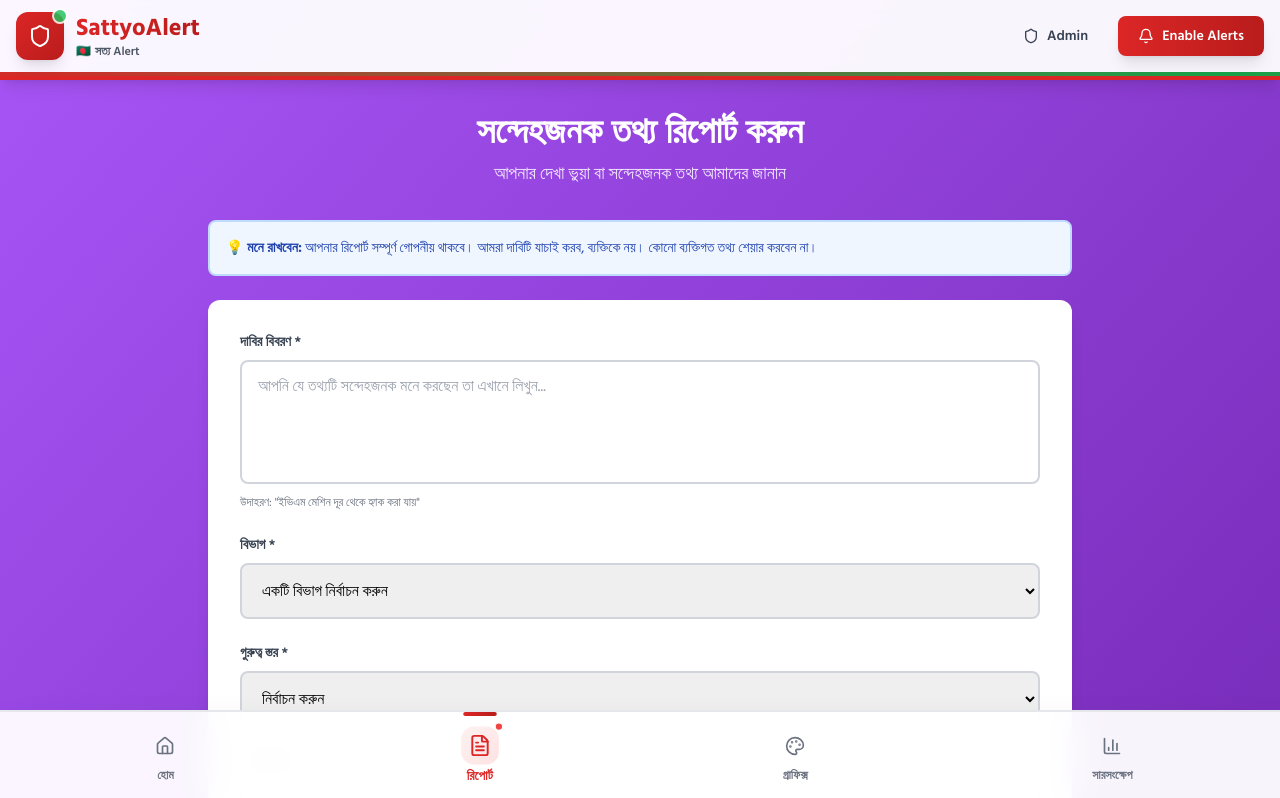
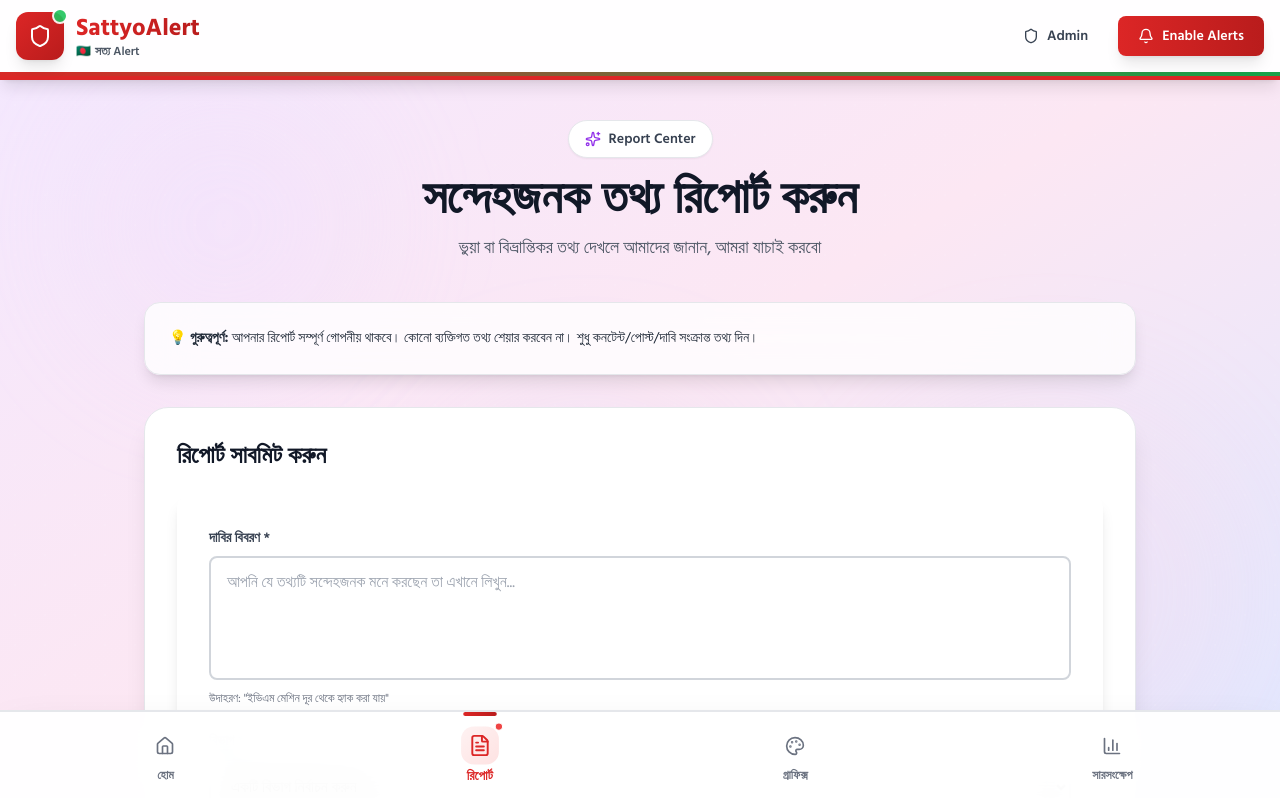
Before and after one commit to MihalKazi/SattyoAlert_Hackathon, a Next.js app: page /report in a window 1280 px wide. Shown: the top 798 px of the page. Built offline with nearby package versions, Linux system fonts and the light colour scheme.

Commit message:
ui update in report

```diff
--- a/src/app/report/page.js
+++ b/src/app/report/page.js
@@ -1,9 +1,10 @@
 'use client';
 
-import { useState } from 'react';
+import { useState } from 'react'; // ✅ Make sure useState is imported
 import Header from '@/components/layout/Header';
 import ReportForm from '@/components/forms/ReportForm';
 import BottomNav from '@/components/layout/BottomNav';
+import { Sparkles } from 'lucide-react';
 
 export default function ReportPage() {
   const [submittedReports, setSubmittedReports] = useState([]);
@@ -13,54 +14,94 @@ export default function ReportPage() {
   };
 
   return (
-    <div className="min-h-screen bg-gradient-to-br from-purple-500 to-purple-800 pb-24">
+    <div className="min-h-screen relative overflow-hidden bg-gray-50">
+      {/* Gradient Background */}
+      <div className="fixed inset-0 bg-gradient-to-br from-purple-100 via-pink-100 to-indigo-100"></div>
+
+      {/* Blurry Geometric Shapes */}
+      <div className="fixed inset-0 overflow-hidden pointer-events-none">
+        <div className="absolute top-20 left-20 w-72 h-72 bg-purple-200/20 rounded-full blur-3xl"></div>
+        <div className="absolute top-1/2 right-10 w-96 h-96 bg-pink-200/20 rounded-full blur-3xl"></div>
+        <div className="absolute bottom-20 left-1/3 w-80 h-80 bg-indigo-200/20 rounded-full blur-3xl"></div>
+      </div>
+
+      {/* Dot Pattern */}
+      <div
+        className="fixed inset-0 opacity-10 pointer-events-none"
+        style={{
+          backgroundImage: `radial-gradient(circle, white 1px, transparent 1px)`,
+          backgroundSize: '30px 30px',
+        }}
+      ></div>
+
       <Header />
 
-      <main className="max-w-4xl mx-auto px-4 py-8">
-        {/* Page Header */}
-        <div className="text-center mb-8">
-          <h2 className="text-4xl font-bold text-white mb-2">
+      <main className="relative max-w-5xl mx-auto px-4 py-10 pb-24">
+        {/* HEADER */}
+        <div className="text-center mb-10 animate-fade-in">
+          <div className="inline-flex items-center gap-2 bg-white shadow-sm px-4 py-2 rounded-full mb-4 border border-gray-200">
+            <Sparkles className="w-4 h-4 text-purple-600" />
+            <span className="text-gray-700 text-sm font-semibold">Report Center</span>
+          </div>
+
+          <h2 className="text-4xl md:text-5xl font-bold text-gray-900 mb-3">
             সন্দেহজনক তথ্য রিপোর্ট করুন
           </h2>
-          <p className="text-purple-100 text-lg">
-            আপনার দেখা ভুয়া বা সন্দেহজনক তথ্য আমাদের জানান
+
+          <p className="text-gray-600 text-lg max-w-2xl mx-auto">
+            ভুয়া বা বিভ্রান্তিকর তথ্য দেখলে আমাদের জানান, আমরা যাচাই করবো
           </p>
         </div>
 
-        {/* Info Box */}
-        <div className="bg-blue-50 border-2 border-blue-200 rounded-lg p-4 mb-6">
-          <p className="text-blue-800 text-sm">
-            <span className="font-bold">💡 মনে রাখবেন:</span> আপনার রিপোর্ট সম্পূর্ণ গোপনীয় থাকবে।
-            আমরা দাবিটি যাচাই করব, ব্যক্তিকে নয়। কোনো ব্যক্তিগত তথ্য শেয়ার করবেন না।
+        {/* INFO BOX */}
+        <div className="bg-white/80 backdrop-blur-xl shadow-lg border border-gray-200 rounded-2xl p-6 mb-8 animate-slide-up">
+          <p className="text-gray-800 text-sm leading-relaxed">
+            <span className="font-bold">💡 গুরুত্বপূর্ণ:</span> আপনার রিপোর্ট সম্পূর্ণ গোপনীয় থাকবে।
+            কোনো ব্যক্তিগত তথ্য শেয়ার করবেন না। শুধু কনটেন্ট/পোস্ট/দাবি সংক্রান্ত তথ্য দিন।
           </p>
         </div>
 
-        {/* Report Form */}
-        <ReportForm onSubmit={handleReportSubmit} />
+        {/* MAIN FORM CARD */}
+        <div className="bg-white shadow-xl border border-gray-200 rounded-3xl p-8 animate-slide-up">
+          <h3 className="text-2xl font-bold text-gray-900 mb-6">
+            রিপোর্ট সাবমিট করুন
+          </h3>
 
-        {/* Submitted Reports Preview */}
+          <ReportForm onSubmit={handleReportSubmit} />
+        </div>
+
+        {/* SUBMITTED LIST */}
         {submittedReports.length > 0 && (
-          <div className="mt-8 bg-white rounded-xl p-6">
-            <h3 className="text-xl font-bold text-gray-900 mb-4">
+          <div className="mt-10 bg-white shadow-xl border border-gray-200 rounded-3xl p-8 animate-slide-up">
+            <h3 className="text-2xl font-bold text-gray-900 mb-6">
               আপনার জমা দেওয়া রিপোর্ট ({submittedReports.length})
             </h3>
+
             <div className="space-y-4">
-              {submittedReports.map((report, index) => (
+              {submittedReports.map((r, i) => (
                 <div
-                  key={index}
-                  className="border-2 border-gray-200 rounded-lg p-4"
+                  key={i}
+                  className="border rounded-xl p-4 bg-gray-50 hover:bg-gray-100 transition"
                 >
                   <div className="flex justify-between items-start mb-2">
                     <span className="bg-yellow-100 text-yellow-800 px-3 py-1 rounded-full text-xs font-semibold">
                       যাচাইকরণের অপেক্ষায়
                     </span>
                     <span className="text-xs text-gray-500">
-                      {report.timestamp}
+                      {r.timestamp}
                     </span>
                   </div>
-                  <p className="font-semibold text-gray-900 mb-1">{report.claim}</p>
-                  <p className="text-sm text-gray-600">বিভাগ: {report.category}</p>
-                  <p className="text-sm text-gray-600">গুরুত্ব: {report.urgency}</p>
+
+                  <p className="font-semibold text-gray-900 mb-1">
+                    {r.claim}
+                  </p>
+
+                  <p className="text-sm text-gray-700">
+                    বিভাগ: {r.category}
+                  </p>
+                  <p className="text-sm text-gray-700">
+                    গুরুত্ব: {r.urgency}
+                  </p>
                 </div>
               ))}
             </div>
@@ -68,7 +109,7 @@ export default function ReportPage() {
         )}
       </main>
 
-      {/* Bottom Navigation */}
+      {/* BOTTOM NAV */}
       <BottomNav />
     </div>
   );
```
